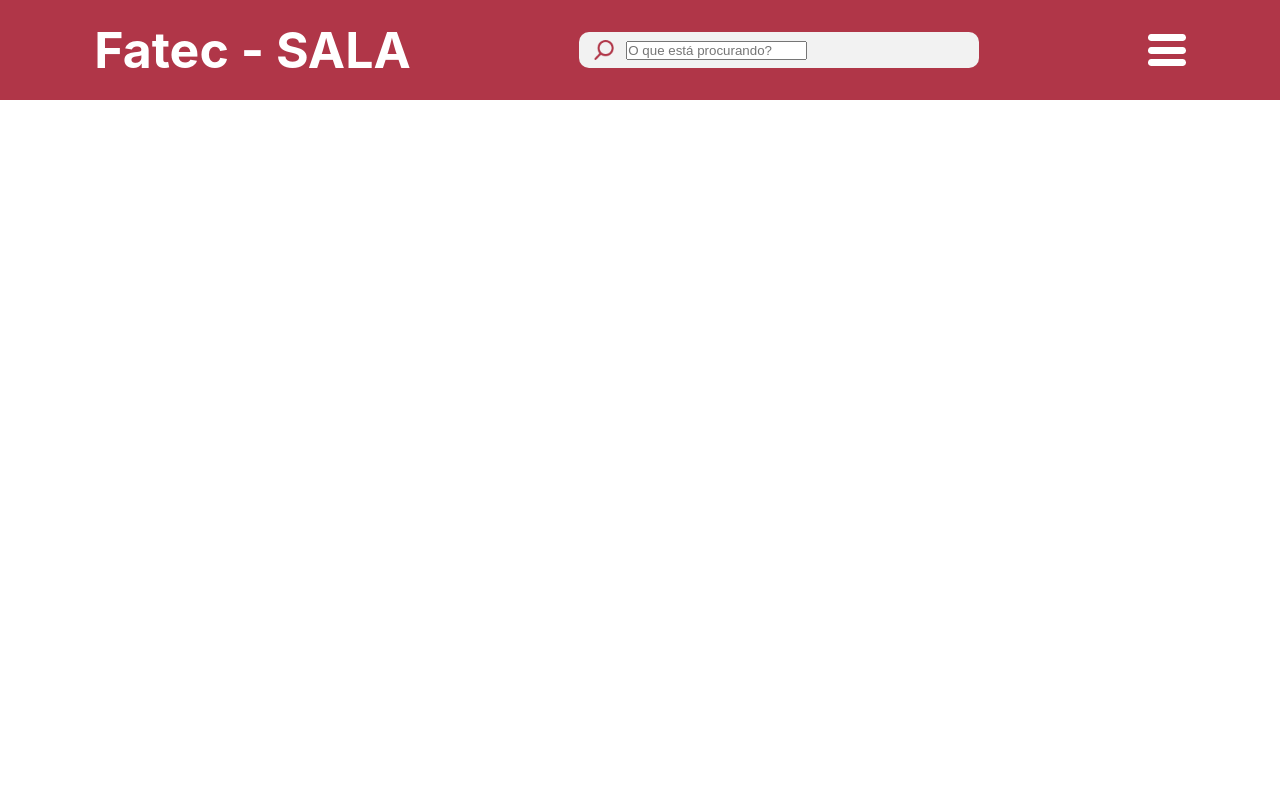
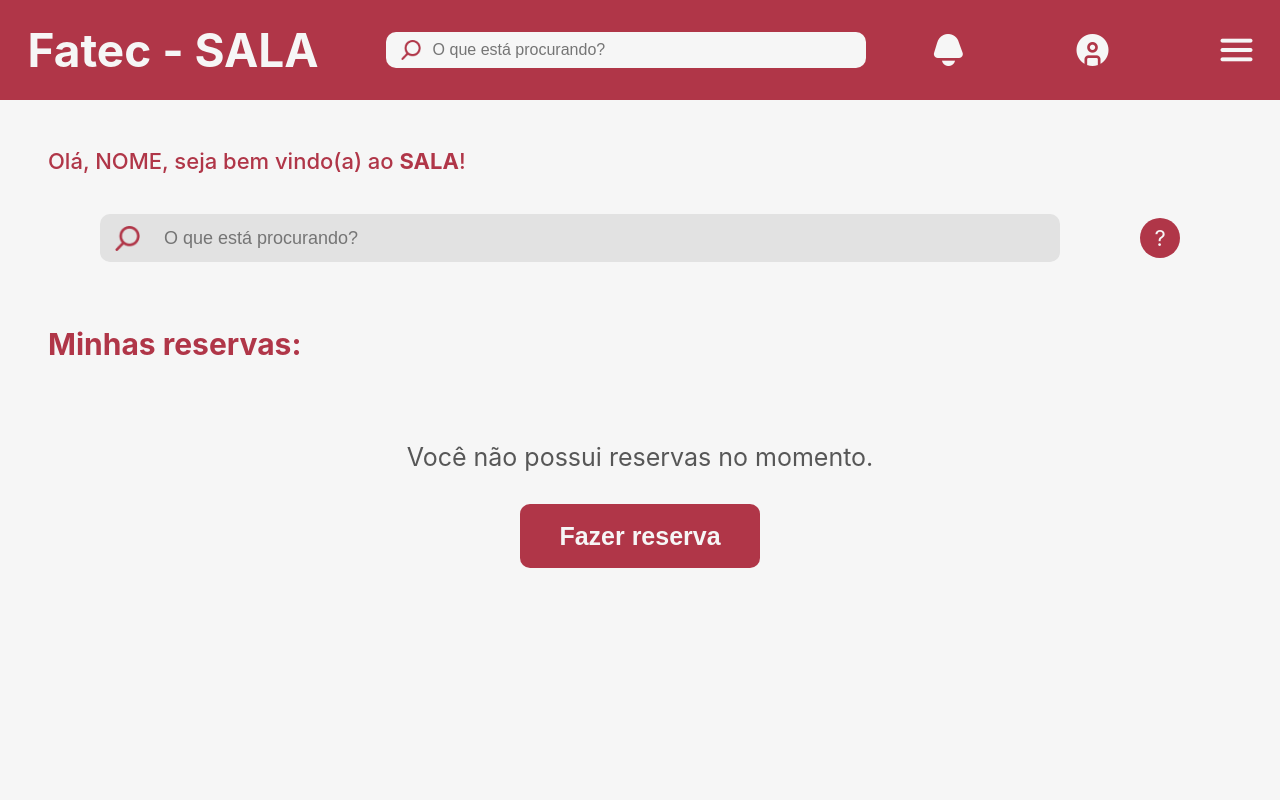
Before and after one commit to DSM2SEM2024/theHive, a PHP site: page /home-professor.html in a window 1280 px wide. Run offline with PHP 8.4, Linux system fonts and the light colour scheme; some libraries are stand-ins or nearby versions.

Commit message:
quase terminada a tela Home dos professores

```diff
--- a/Home-Professor/css/home-professor.css
+++ b/Home-Professor/css/home-professor.css
@@ -1,6 +1,10 @@
 /* Configurações gerais */
 :root {
     --main-color: #B03648;
+    --text-color: #575757;
+    --text-color-light: #909090;
+    --gray-color: #e2e2e2;
+    --white-color: #f6f6f6;
     @import url('https://fonts.googleapis.com/css2?family=Inter:wght@400;700&display=swap');
     font-family: "Inter", sans-serif;
 }
@@ -14,16 +18,17 @@ header {
     align-items: center;
     justify-content: space-around;
     text-align: center;
-    font-size: 25px;
+    font-size: 23px;
     background-color: var(--main-color);
     padding: 10px;
-    color: white;
+    color: var(--white-color);
     top: 0;
+    gap: 2rem;
 }
 
 .busca {
-    background-color: #f2f2f2;
-    width: 25rem;
+    background-color: var(--white-color);
+    width: 30rem;
     height: 2.3rem;
     border-radius: 10px;
     display: flex;
@@ -39,3 +44,142 @@ header {
     width: 20px;
     height: 20px;
 }
+
+#pesquisa {
+    height: 2rem;
+    width: 28rem;
+    background-color: var(--white-color);
+    border: 0;
+    font-size: 16px;
+    color: var(--text-color-light);
+}
+
+#pesquisa:focus {
+    outline-color: var(--white-color);
+    outline-width: 2px;
+    outline-style: solid;
+}
+
+#icons {
+    height: 32px;
+    width: 20rem;
+    display: flex;
+    flex-direction: row;
+    justify-content: space-between;
+}
+
+#icons i {
+    text-align: center;
+    font-size: 32px;
+    color: var(--white-color);
+    cursor: pointer;
+    transition: 0.2s;
+}
+
+#icons i:hover{
+    transition: 0.2s;
+    color: var(--gray-color);
+}
+
+main {
+    padding-top: 3rem;
+    padding-left: 3rem;
+    padding-right: 3rem;
+    background-color: var(--white-color);
+    min-height: calc(100vh - 100px);
+}
+
+#titulo-ola {
+    font-size: 22px;
+    font-weight: 500;
+    color: var(--main-color);
+}
+
+.card-pesquisa {
+    display: flex;
+    flex-direction: row;
+    align-items: center;
+    justify-content: center;
+    padding: 2.5rem;
+    gap: 5rem;
+}
+
+.busca-2 {
+    background-color: var(--gray-color);
+    width: 60rem;
+    height: 3rem;
+    border-radius: 10px;
+    display: flex;
+    flex-direction: row;
+    justify-content: start;
+    align-items: center;
+    padding: 10px;
+    padding-left: 15px;
+    gap: 1.5rem;
+}
+
+.busca-2 img {
+    width: 25px;
+    height: 25px;
+}
+
+#pesquisa-2 {
+    height: 2rem;
+    width: 55rem;
+    background-color: var(--gray-color);
+    border: 0;
+    font-size: 18px;
+    color: var(--text-color-light);
+}
+
+#pesquisa-2:focus {
+    outline-color: var(--gray-color);
+    outline-width: 2px;
+    outline-style: solid;
+}
+
+#info {
+    width: 2.5rem;
+    height: 2.5rem;
+    background-color: var(--main-color);
+    font-size: 22px;
+    color: var(--white-color);
+    border-radius: 50%;
+    display: flex;
+    justify-content: center;
+    align-items: center;
+    cursor: pointer;
+}
+
+main h2 {
+    margin-top: 1.5rem;
+    color: var(--main-color);
+    font-size: 30px;
+    font-weight: 700;
+}
+
+.card-reservas {
+    display: flex;
+    flex-direction: column;
+    justify-content: center;
+    align-items: center;
+    padding: 5rem;
+    gap: 2rem;
+}
+
+.card-reservas p {
+    color: var(--text-color);
+    font-size: 25px;
+}
+
+.card-reservas button {
+    width: 15rem;
+    height: 4rem;
+    background-color: var(--main-color);
+    color: var(--white-color);
+    font-size: 25px;
+    font-weight: 700;
+    border: none;
+    border-radius: 10px;
+    cursor: pointer;
+}
--- a/Home-Professor/home-professor.html
+++ b/Home-Professor/home-professor.html
@@ -1,26 +1,54 @@
 <!DOCTYPE html>
 <html lang="pt-BR">
+
 <head>
     <meta charset="UTF-8">
     <meta name="viewport" content="width=device-width, initial-scale=1.0">
     <title>Fatec - SALA</title>
     <link rel="stylesheet" href="css/home-professor.css">
     <link rel="stylesheet" href="css/reset.css">
+    <link rel='stylesheet' href='https://cdn-uicons.flaticon.com/2.6.0/uicons-bold-rounded/css/uicons-bold-rounded.css'>
+    <link rel='stylesheet' href='https://cdn-uicons.flaticon.com/2.6.0/uicons-solid-straight/css/uicons-solid-straight.css'>
 </head>
+
 <body>
     <header class="cabecalho">
+
         <h1>Fatec - SALA</h1>
+
         <div class="busca">
-            <img src="Imagens/search.png" alt="Ícone de pesquisa">
+            <img src="Images/search.png" alt="Ícone de pesquisa">
             <input id="pesquisa" type="text" placeholder="O que está procurando?">
         </div>
-        <img src="Imagens/menu-hamburguer.png" alt="Menu de opções">
+
+        <div id="icons">
+            <i class="fi fi-ss-bell"></i>
+            <i class="fi fi-ss-circle-user"></i>
+            <i class="fi fi-br-menu-burger"></i>
+        </div>
 
     </header>
 
     <main>
 
+        <p id="titulo-ola">Olá, NOME, seja bem vindo(a) ao <b>SALA</b>!</p>
+
+        <div class="card-pesquisa">
+            <div class="busca-2">
+                <img src="Images/search.png" alt="Ícone de pesquisa">
+                <input id="pesquisa-2" type="text" placeholder="O que está procurando?">
+            </div>
+            <div id="info">?</div>
+        </div>
+
+        <h2>Minhas reservas:</h2>
+
+        <div class="card-reservas">
+            <p>Você não possui reservas no momento.</p>
+            <button>Fazer reserva</button>
+        </div>
     </main>
 
 </body>
+
 </html>
--- a/Login/index.html
+++ b/Login/index.html
@@ -6,6 +6,8 @@
     <title>Login Fatec-SALA</title>
     <!-- Estilo CSS -->
     <link rel="stylesheet" href="style.css">
+    <!-- Icons -->
+    <link rel='stylesheet' href='https://cdn-uicons.flaticon.com/2.6.0/uicons-solid-straight/css/uicons-solid-straight.css'>
 </head>
 <body>
     <!-- Cabeçalho -->
@@ -21,7 +23,7 @@
 
             <!-- Container para a imagem de perfil e o texto "Login" -->
             <div class="pfp-container">
-                <img src="Images/iconfatec.png" alt="Imagem" class="card-image">
+                <i class="fi fi-ss-circle-user"></i>
                 <p class="card-text">Login</p>
             </div>
 
```
Also changed, not shown: Login/style.css (+18 -15 lines), Home-Professor/Imagens/menu-hamburguer.png (deleted), Home-Professor/Images/search.png (renamed from Home-Professor/Imagens/search.png).
